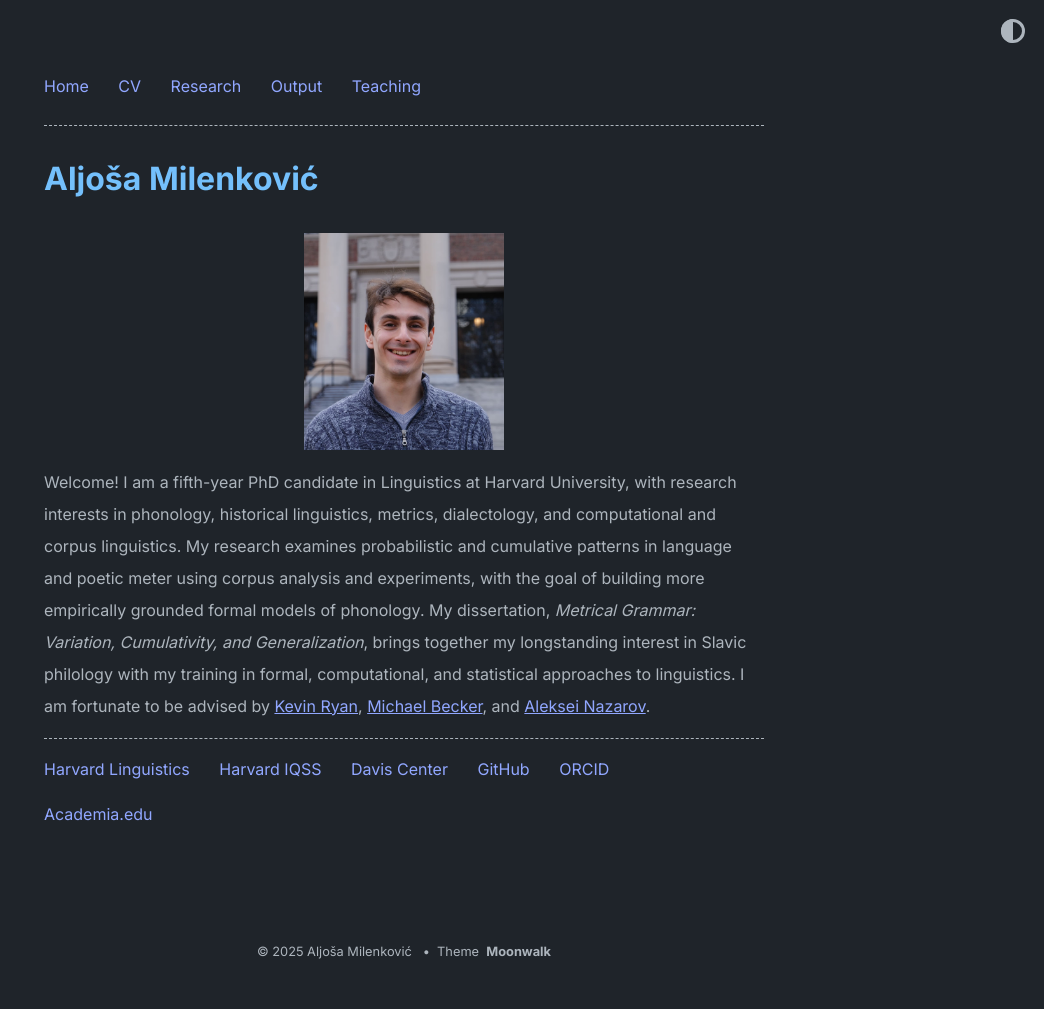
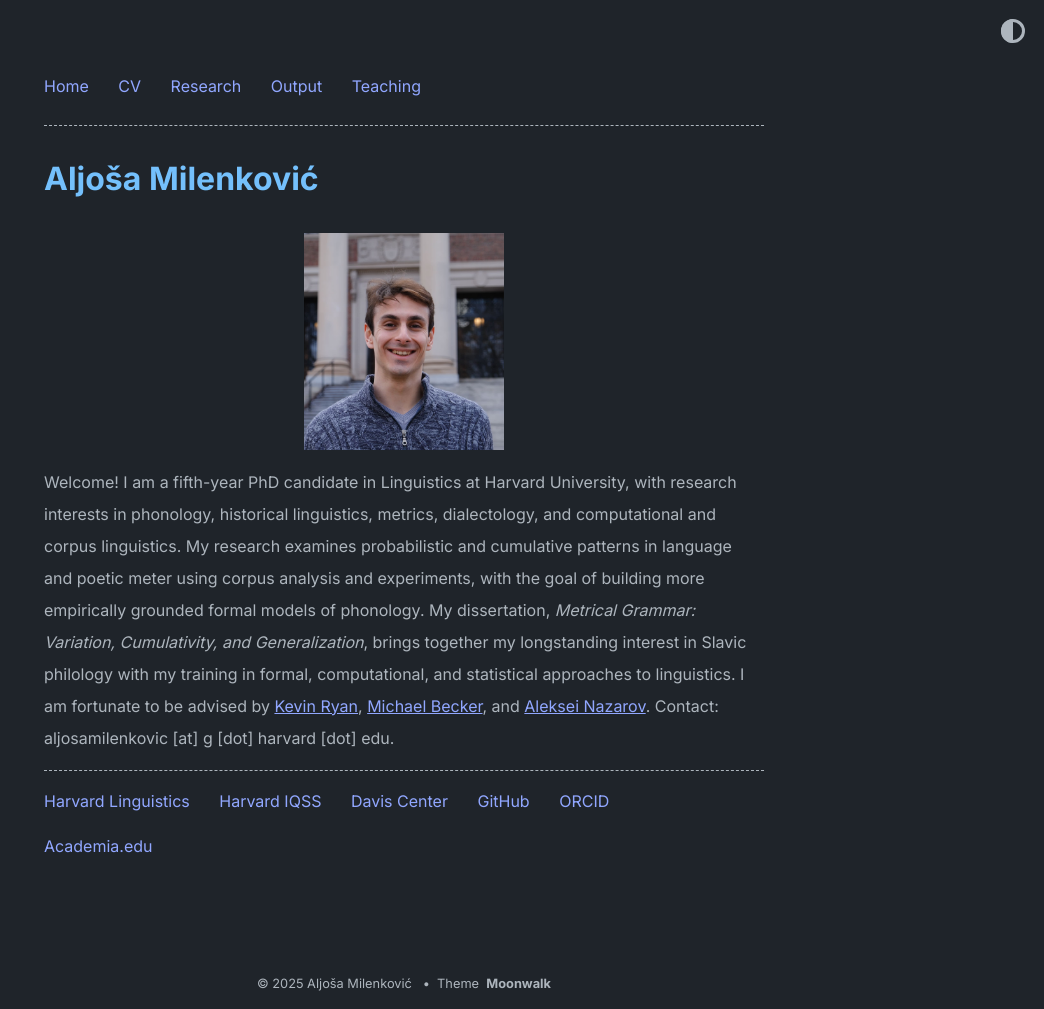
Before and after one commit to AljosaMilenkovic/AljosaMilenkovic.github.io, a Jekyll site: the page built from index.md, in a window 1280 px wide. Shown: the whole page, without its empty margins (236-1280 px from the left). Built offline with Jekyll 4.4.1, drawn with Linux system fonts in a browser that asks for light colours; before the commit the page ends 977 px from its top, so only the background shows below that.

Commit message:
added email

```diff
--- a/_config.yml
+++ b/_config.yml
@@ -9,6 +9,9 @@ description: |
   <img src="./ja.jpg" alt="Aljoša Milenković" style="max-width:200px;border-radius:0;margin:0 auto 1em;display:block;">
 
   Welcome! I am a fifth-year PhD candidate in Linguistics at Harvard University, with research interests in phonology, historical linguistics, metrics, dialectology, and computational and corpus linguistics. My research examines probabilistic and cumulative patterns in language and poetic meter using corpus analysis and experiments, with the goal of building more empirically grounded formal models of phonology. My dissertation, <em>Metrical Grammar: Variation, Cumulativity, and Generalization</em>, brings together my longstanding interest in Slavic philology with my training in formal, computational, and statistical approaches to linguistics. I am fortunate to be advised by <a href="https://meluhha.com/index.html" target="_blank" rel="noopener">Kevin Ryan</a>, <a href="https://becker.phonologist.org" target="_blank" rel="noopener">Michael Becker</a>, and <a href="https://alekseinazarov.org" target="_blank" rel="noopener">Aleksei Nazarov</a>.
+
+  Contact: aljosamilenkovic [at] g [dot] harvard [dot] edu.
+
 
 
 permalink: "/:slug"
```
